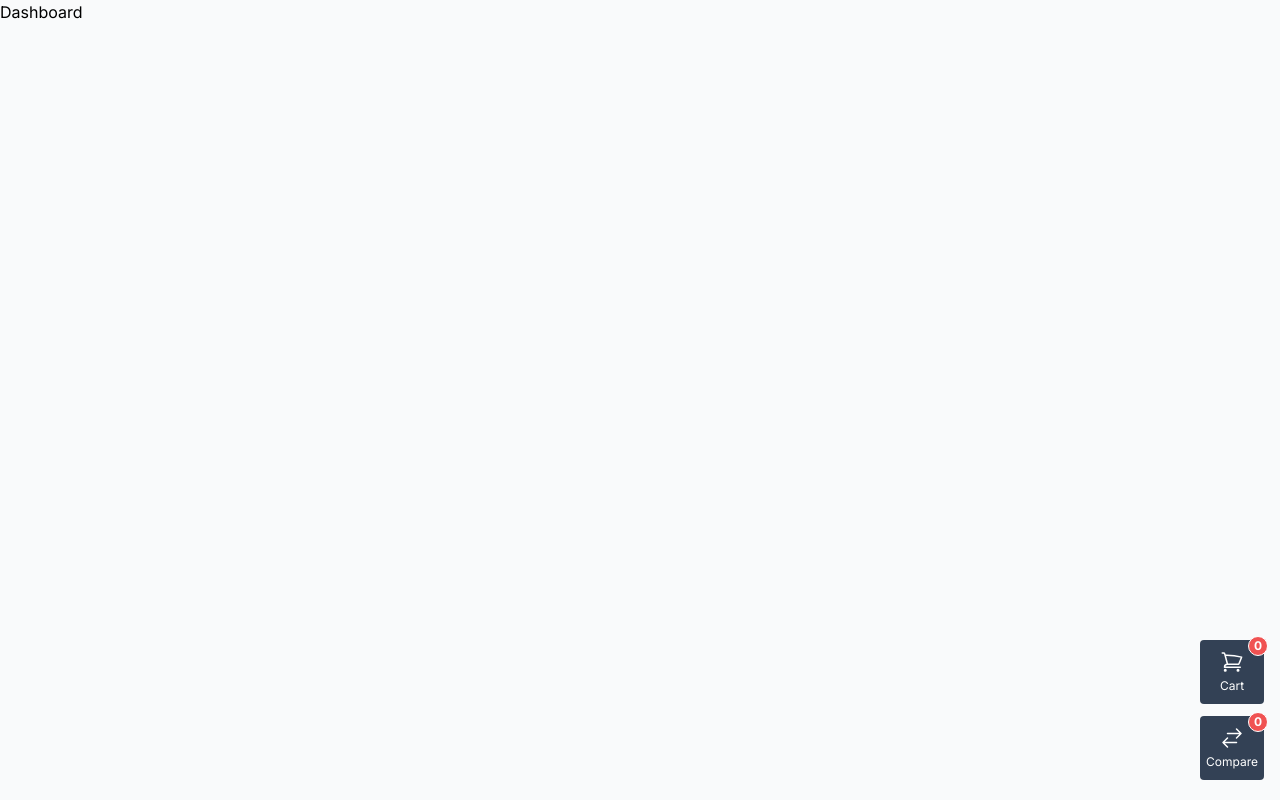
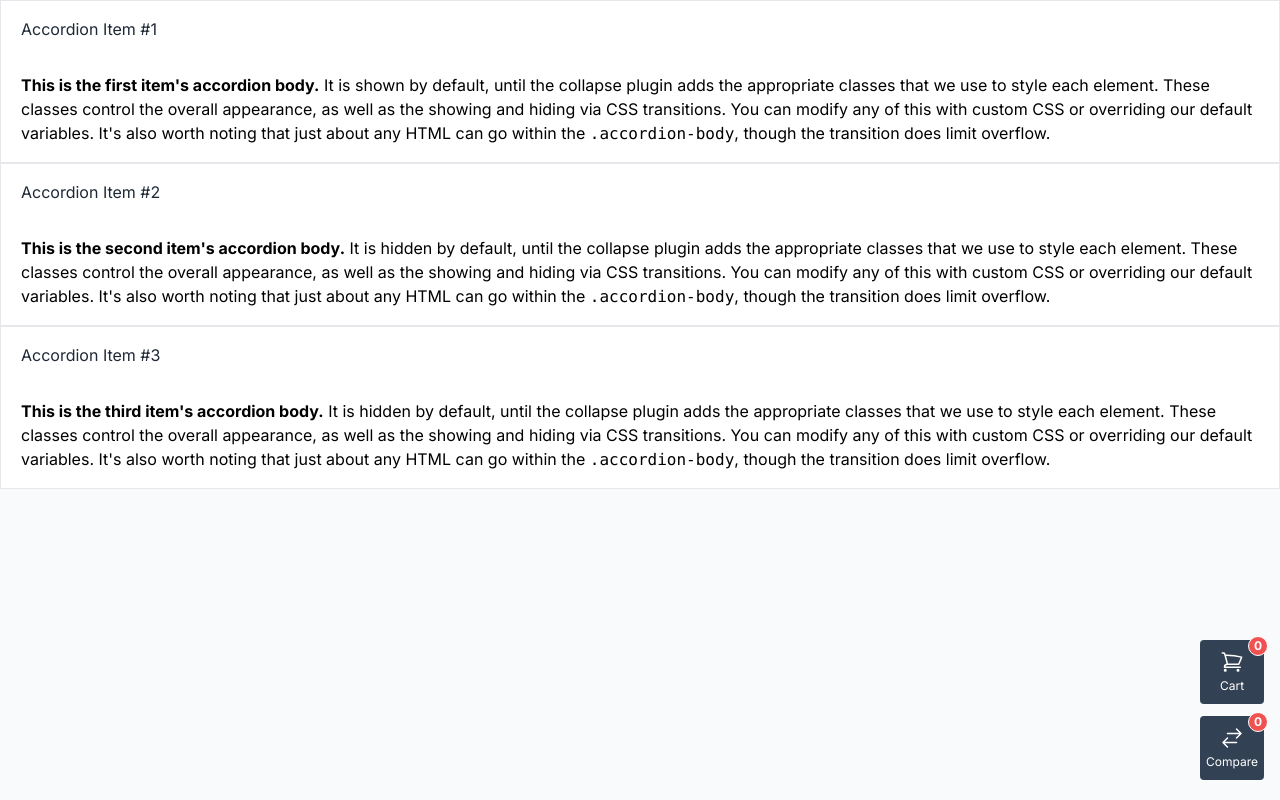
Before and after one commit to developerhimel/classiccomputer, a Next.js app: page /Admin in a window 1280 px wide. Built offline with nearby package versions, Linux system fonts and the light colour scheme; what tw-elements would draw is missing.

Commit message:
accordian fixed

```diff
--- a/components/Admin/Dashboard/Dashboard.tsx
+++ b/components/Admin/Dashboard/Dashboard.tsx
@@ -3,7 +3,116 @@ import React from "react";
 export default function Dashboard() {
   return (
     <div>
-      Dashboard
+      <div className="accordion" id="accordionExample">
+        <div className="accordion-item bg-white border border-gray-200">
+          <h2 className="accordion-header mb-0" id="headingOne">
+            <button
+              className="accordion-button relative flex items-center w-full py-4 px-5 text-base text-gray-800 text-left bg-white border-0 rounded-none transition focus:outline-none"
+              type="button"
+              data-bs-toggle="collapse"
+              data-bs-target="#collapseOne"
+              aria-expanded="true"
+              aria-controls="collapseOne"
+            >
+              Accordion Item #1
+            </button>
+          </h2>
+          <div
+            id="collapseOne"
+            className="accordion-collapse collapse show"
+            aria-labelledby="headingOne"
+            data-bs-parent="#accordionExample"
+          >
+            <div className="accordion-body py-4 px-5">
+              <strong>This is the first item's accordion body.</strong> It is
+              shown by default, until the collapse plugin adds the appropriate
+              classes that we use to style each element. These classes control
+              the overall appearance, as well as the showing and hiding via CSS
+              transitions. You can modify any of this with custom CSS or
+              overriding our default variables. It's also worth noting that just
+              about any HTML can go within the <code>.accordion-body</code>,
+              though the transition does limit overflow.
+            </div>
+          </div>
+        </div>
+        <div className="accordion-item bg-white border border-gray-200">
+          <h2 className="accordion-header mb-0" id="headingTwo">
+            <button
+              className="accordion-button collapsed relative flex items-center w-full py-4 px-5 text-base text-gray-800 text-left bg-white border-0 rounded-none transition focus:outline-none"
+              type="button"
+              data-bs-toggle="collapse"
+              data-bs-target="#collapseTwo"
+              aria-expanded="false"
+              aria-controls="collapseTwo"
+            >
+              Accordion Item #2
+            </button>
+          </h2>
+          <div
+            id="collapseTwo"
+            className="accordion-collapse collapse"
+            aria-labelledby="headingTwo"
+            data-bs-parent="#accordionExample"
+          >
+            <div className="accordion-body py-4 px-5">
+              <strong>This is the second item's accordion body.</strong> It is
+              hidden by default, until the collapse plugin adds the appropriate
+              classes that we use to style each element. These classes control
+              the overall appearance, as well as the showing and hiding via CSS
+              transitions. You can modify any of this with custom CSS or
+              overriding our default variables. It's also worth noting that just
+              about any HTML can go within the <code>.accordion-body</code>,
+              though the transition does limit overflow.
+            </div>
+          </div>
+        </div>
+        <div className="accordion-item bg-white border border-gray-200">
+          <h2 className="accordion-header mb-0" id="headingThree">
+            <button
+              className="
+        accordion-button
+        collapsed
+        relative
+        flex
+        items-center
+        w-full
+        py-4
+        px-5
+        text-base text-gray-800 text-left
+        bg-white
+        border-0
+        rounded-none
+        transition
+        focus:outline-none
+      "
+              type="button"
+              data-bs-toggle="collapse"
+              data-bs-target="#collapseThree"
+              aria-expanded="false"
+              aria-controls="collapseThree"
+            >
+              Accordion Item #3
+            </button>
+          </h2>
+          <div
+            id="collapseThree"
+            className="accordion-collapse collapse"
+            aria-labelledby="headingThree"
+            data-bs-parent="#accordionExample"
+          >
+            <div className="accordion-body py-4 px-5">
+              <strong>This is the third item's accordion body.</strong> It is
+              hidden by default, until the collapse plugin adds the appropriate
+              classes that we use to style each element. These classes control
+              the overall appearance, as well as the showing and hiding via CSS
+              transitions. You can modify any of this with custom CSS or
+              overriding our default variables. It's also worth noting that just
+              about any HTML can go within the <code>.accordion-body</code>,
+              though the transition does limit overflow.
+            </div>
+          </div>
+        </div>
+      </div>
     </div>
   );
 }
--- a/components/reusable/NavBar/Navbar.tsx
+++ b/components/reusable/NavBar/Navbar.tsx
@@ -212,11 +212,11 @@ function Navbar(props: { categoryItems: any }) {
                     </div>
                   </Link>
                 </Dropdown>
-                {/* <Flowbite>
+                <Flowbite>
                   <Tooltip content="Switch Theme" style="light">
                     <DarkThemeToggle className="focus:outline-none focus:bg-gray-800 hover:bg-none" />
                   </Tooltip>
-                </Flowbite> */}
+                </Flowbite>
                 <Link
                   href={"/pcbuilder"}
                   className="relative inline-flex items-center justify-center p-4 px-5 py-3 overflow-hidden font-normal text-indigo-600 transition duration-300 ease-out rounded-full shadow-xl group"
--- a/pages/index.tsx
+++ b/pages/index.tsx
@@ -10,11 +10,8 @@ import ccdetails from "../json/ccdetails.json";
 import Footer from "../components/reusable/Footer/Footer";
 import { MongoClient } from "mongodb";
 import { NextPage } from "next";
-import { Collapse } from "antd";
 
 SwiperCore.use([Autoplay]);
-
-const { Panel } = Collapse;
 
 const Home: NextPage = (props: any) => {
   // console.log(props.banner);
@@ -312,15 +309,27 @@ const Home: NextPage = (props: any) => {
                 Look & Get Information About Classic Computer!
               </p>
             </div>
-            <Collapse
-              accordion
-              className="dark:border-gray-600 dark:bg-gray-700 dark:text-white"
+            <div className="accordion" id="accordionExample">
+              <div className="accordion-item bg-white dark:bg-gray-700 dark:border-gray-600 border border-gray-200 p-1">
+                <h2 className="accordion-header mb-0" id="headingOne">
+                  <button
+                    className="accordion-button relative flex items-center w-full py-3 px-5 text-sm font-bold text-gray-600 text-left bg-white dark:bg-gray-700 dark:text-gray-200 border-0 rounded-none transition focus:outline-none"
+                    type="button"
+                    data-bs-toggle="collapse"
+                    data-bs-target="#collapseOne"
+                    aria-expanded="true"
+                    aria-controls="collapseOne"
                   >
-              <Panel
-                header="Expand and get information about classic computer"
-                key="1"
-                className="dark:border-gray-600 dark:text-white"
+                    Expand and get information about classic computer
+                  </button>
+                </h2>
+                <div
+                  id="collapseOne"
+                  className="accordion-collapse collapse"
+                  aria-labelledby="headingOne"
+                  data-bs-parent="#accordionExample"
                 >
+                  <div className="accordion-body py-4 px-5 border-t">
                     {ccdetails.map((item: any, index: number) => (
                       <div className="bg-white dark:bg-gray-700" key={index}>
                         <h1 className="text-gray-800 dark:text-white text-base font-semibold py-2">
@@ -331,8 +340,10 @@ const Home: NextPage = (props: any) => {
                         </p>
                       </div>
                     ))}
-              </Panel>
-            </Collapse>
+                  </div>
+                </div>
+              </div>
+            </div>
           </div>
         </div>
         <div>
--- a/styles/globals.css
+++ b/styles/globals.css
@@ -58,3 +58,9 @@ input:focus-visible {
 .table-flex {
   flex: 0 0 300px !important;
 }
+.collapse {
+  visibility: visible !important;
+}
+.accordion-button:not(.collapsed) {
+  box-shadow: none;
+}
```
Lines whose indentation alone changed are shown as unchanged.
